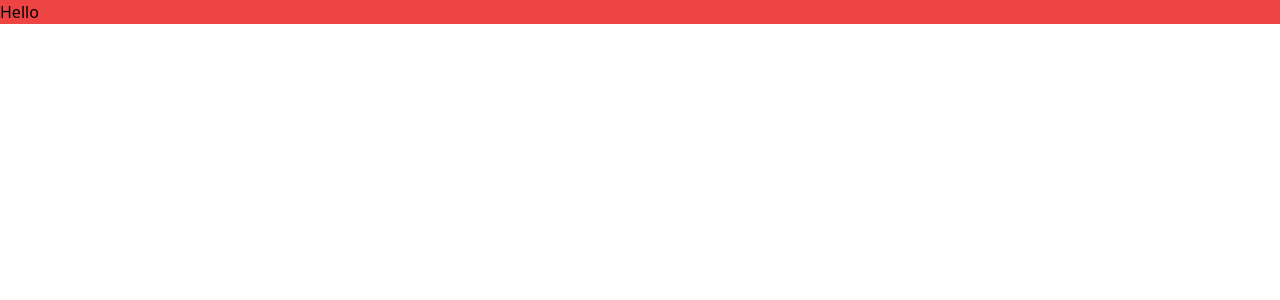
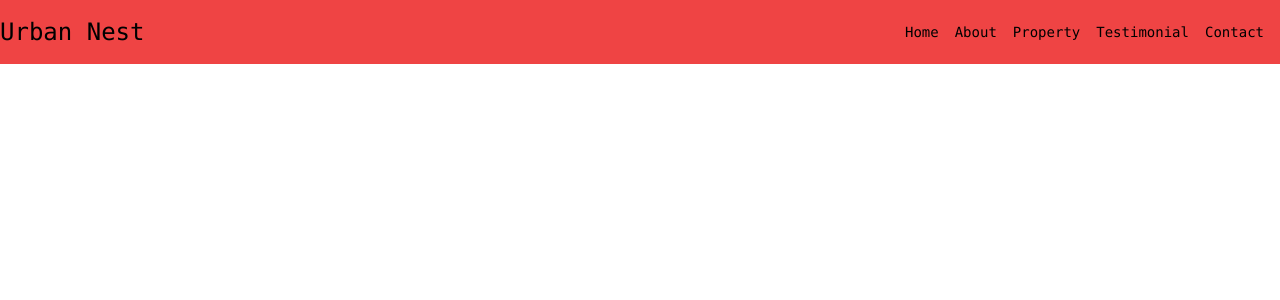
Before and after one commit to Opeyemi-Omotayo/Urban_nest, a Next.js app: page / in a window 1280 px wide. Shown: the top 300 px of the page. Built offline with nearby package versions, Linux system fonts and the light colour scheme.

Commit message:
feat:header

```diff
--- /dev/null
+++ b/components/header/Header.tsx
@@ -0,0 +1,45 @@
+import React, { useState } from "react";
+import { TfiClose } from "react-icons/tfi";
+import { AiOutlineAlignRight } from "react-icons/ai";
+import Navbar from "../navbar/Navbar";
+
+
+const Header = () => {
+    const [nav, setNav] = useState(false);
+
+    return (
+        <>
+            <nav className="font-mono">
+                <div className="items-center justify-between hidden py-4  lg:flex">
+                    <h1 className=" text-2xl">
+                        Urban Nest
+                    </h1>
+
+                    <ul>
+                        <Navbar />
+                    </ul>
+                </div>
+
+                {/* mobile */}
+                <div className="flex items-center justify-between lg:hidden">
+                        <h1 className=" text-xl font-bold">Urban Nest</h1>
+                    <ul
+                        onClick={() => setNav(!nav)}
+                        className={`absolute top-[63px] z-20 items-center w-full left-0 py-10  h-full ${nav ? "block" : "hidden"
+                            }`}
+                    >
+                        <Navbar />
+                    </ul>
+                    <div
+                        className="block text-3xl lg:hidden"
+                        onClick={() => setNav(!nav)}
+                    >
+                        {!nav ? <AiOutlineAlignRight /> : <TfiClose />}
+                    </div>
+                </div>
+            </nav>
+        </>
+    );
+};
+
+export default Header;
--- a/package.json
+++ b/package.json
@@ -17,6 +17,7 @@
     "postcss": "8.4.31",
     "react": "18.2.0",
     "react-dom": "18.2.0",
+    "react-icons": "^4.11.0",
     "tailwindcss": "3.3.3",
     "typescript": "5.2.2"
   }
--- a/pages/index.tsx
+++ b/pages/index.tsx
@@ -1,14 +1,11 @@
-import Image from 'next/image'
-import { Inter } from 'next/font/google'
-
-const inter = Inter({ subsets: ['latin'] })
+import Header from '@/components/header/Header'
 
 export default function Home() {
   return (
     <main
-     className="bg-red-500"
+      className="bg-red-500"
     >
-     <h1>Hello</h1>
+      <Header />
     </main>
   )
 }
```
Also changed, not shown: 1 other file (tests, documents, lock files or other folders).
